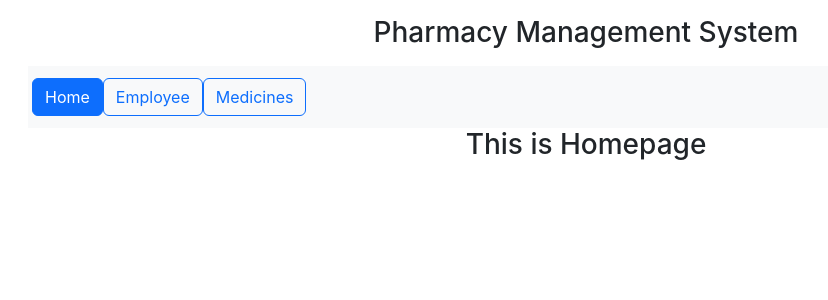
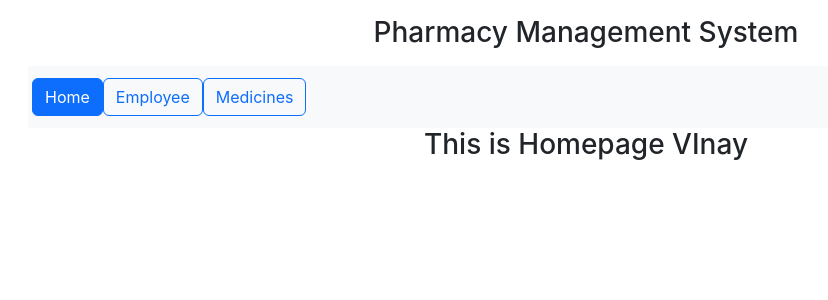
Before and after one commit to Vinay069/pharmacy-react-frontend, a React (Create React App) app: page /home in a window 1280 px wide. Shown: the top 300 px of the page, without its empty margins (54-882 px from the left). Built offline with nearby package versions, Linux system fonts and the light colour scheme.

Commit message:
Update Home.js

```diff
--- a/src/Home.js
+++ b/src/Home.js
@@ -5,7 +5,7 @@ export class Home extends Component{
         return(
             <div>
         <h3>
-            This is Homepage
+            This is Homepage VInay
         </h3>
         </div>
         )
```
